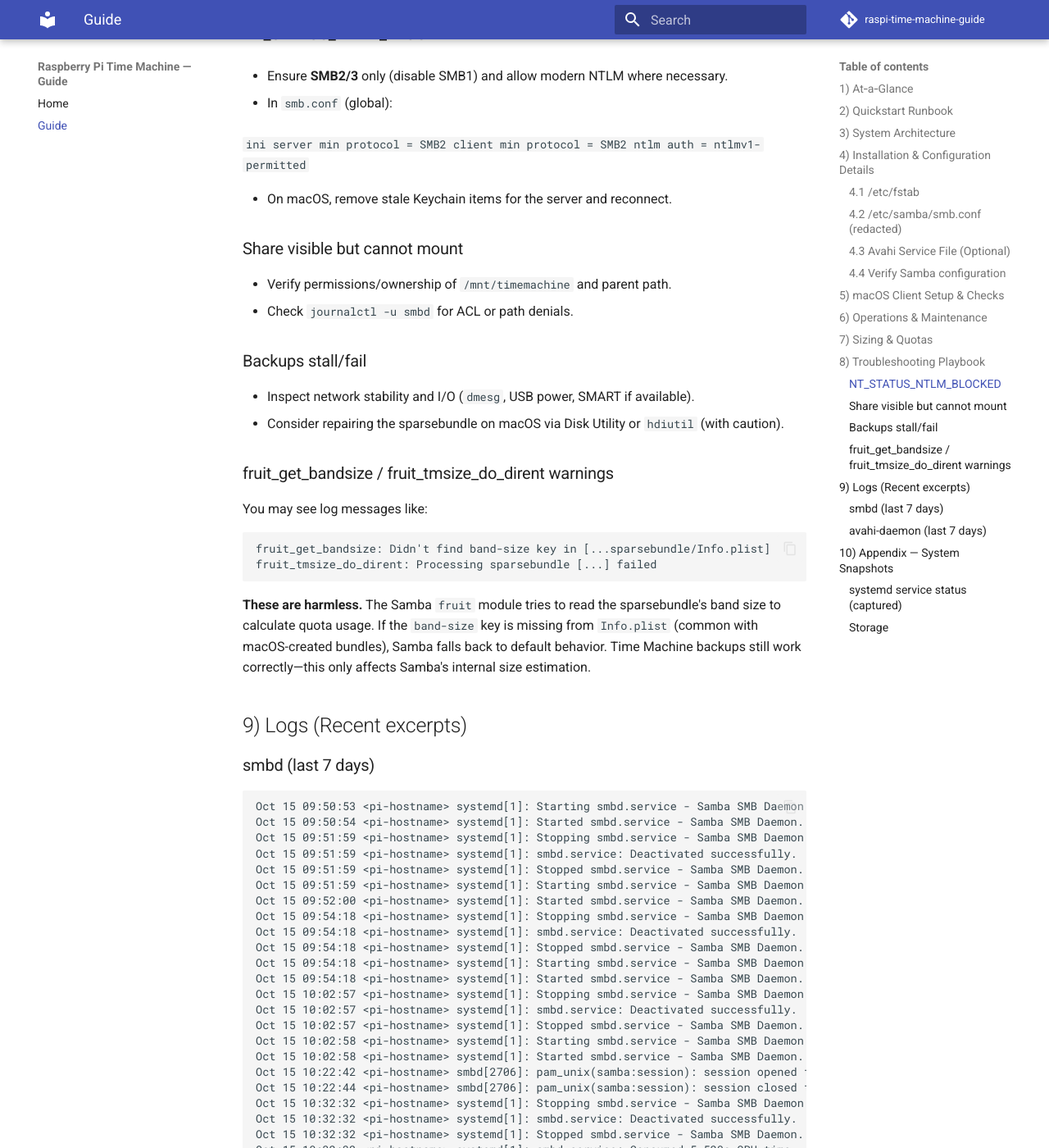
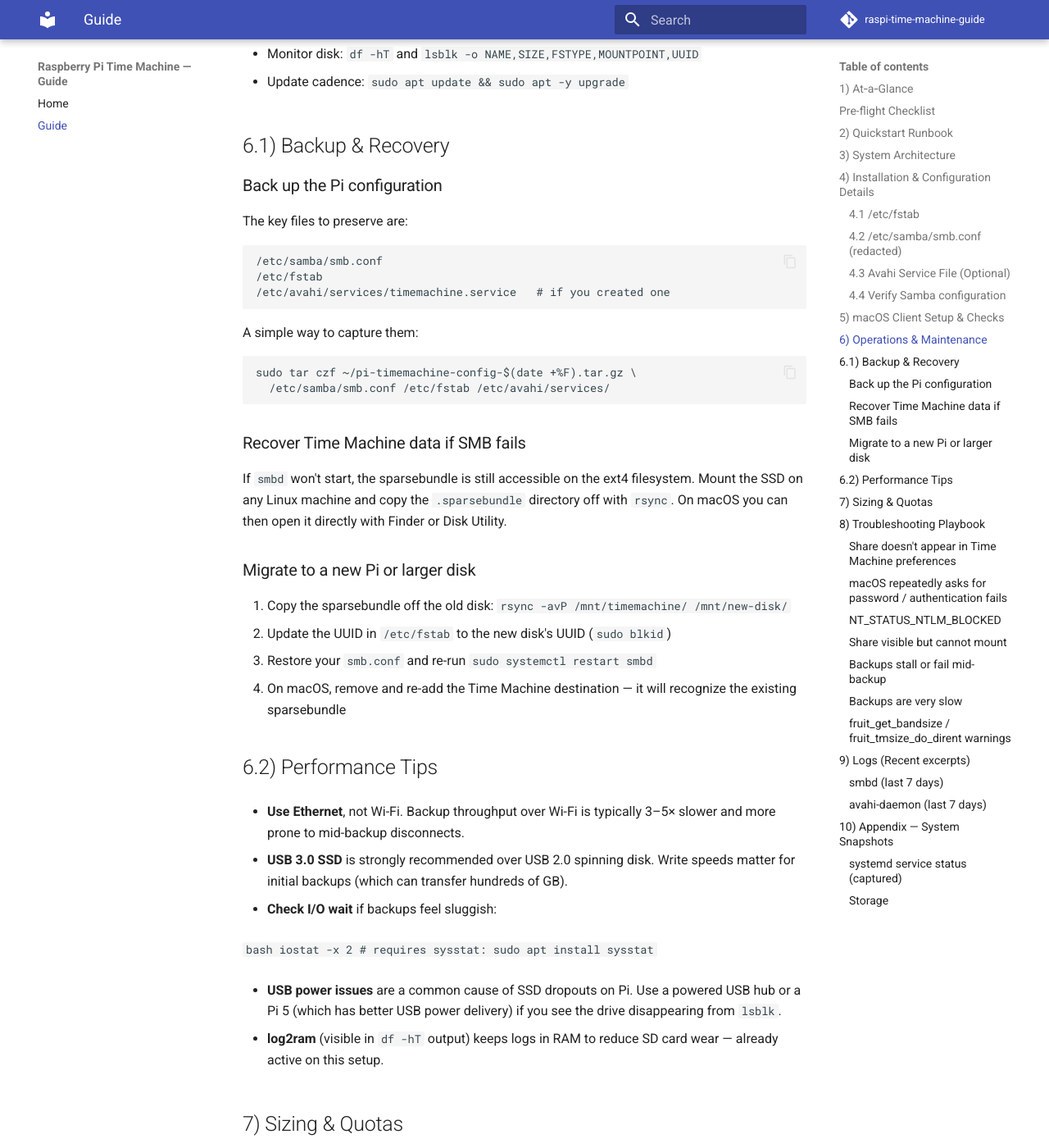
Before and after one commit to sevmorris/raspi-time-machine-guide, an MkDocs documentation site: the page built from docs/RasPi-Time-Machine_Guide.md, in a window 1280 px wide and 1400 px high, scrolled down 6062 px. Shown: the whole window at 82% size. Built offline with MkDocs 1.6.1 and Material for MkDocs 9.7.7, drawn with Linux system fonts in a browser that asks for light colours; comment, search, counter and statistics services are not loaded; some of the changed text lies outside the part shown.

Commit message:
Add pre-flight checklist, backup/recovery, performance tips, and expanded troubleshooting
- Pre-flight checklist with hardware, OS, and macOS version requirements
- Backup/recovery section: config backup, sparsebundle recovery, disk migration
- Performance tips: Ethernet, USB 3.0, iostat, USB power issues, log2ram note
- New troubleshooting scenarios: share not appearing in TM prefs, repeated
  password prompts, slow backups, sparsebundle repair
- Clarified existing troubleshooting entries with specific commands

Co-Authored-By: Claude Sonnet 4.6 <noreply@anthropic.com>

````diff
--- a/docs/RasPi-Time-Machine_Guide.md
+++ b/docs/RasPi-Time-Machine_Guide.md
@@ -14,6 +14,17 @@
 
 - **Quota (fruit:time machine max size):** `800G`
 
+
+## Pre-flight Checklist
+
+Before starting, confirm:
+
+- [ ] Raspberry Pi is running Debian 12 (bookworm) or later
+- [ ] Pi is connected via **Ethernet** (Wi-Fi works but is slower and less reliable for backups)
+- [ ] USB SSD is connected and visible in `lsblk`
+- [ ] USB SSD has enough space — typical guidance is 1.5–2× the size of the Mac's storage
+- [ ] macOS 10.15 (Catalina) or later (SMB3 + Time Machine over SMB is well-supported from Catalina onward)
+- [ ] You know the username that will own the share
 
 
 ## 2) Quickstart Runbook
@@ -300,6 +311,54 @@ TimeMachine
 - Update cadence: `sudo apt update && sudo apt -y upgrade`
 
 
+## 6.1) Backup & Recovery
+
+### Back up the Pi configuration
+
+The key files to preserve are:
+
+```bash
+/etc/samba/smb.conf
+/etc/fstab
+/etc/avahi/services/timemachine.service   # if you created one
+```
+
+A simple way to capture them:
+
+```bash
+sudo tar czf ~/pi-timemachine-config-$(date +%F).tar.gz \
+  /etc/samba/smb.conf /etc/fstab /etc/avahi/services/
+```
+
+### Recover Time Machine data if SMB fails
+
+If `smbd` won't start, the sparsebundle is still accessible on the ext4 filesystem. Mount the SSD on any Linux machine and copy the `.sparsebundle` directory off with `rsync`. On macOS you can then open it directly with Finder or Disk Utility.
+
+### Migrate to a new Pi or larger disk
+
+1. Copy the sparsebundle off the old disk: `rsync -avP /mnt/timemachine/ /mnt/new-disk/`
+2. Update the UUID in `/etc/fstab` to the new disk's UUID (`sudo blkid`)
+3. Restore your `smb.conf` and re-run `sudo systemctl restart smbd`
+4. On macOS, remove and re-add the Time Machine destination — it will recognize the existing sparsebundle
+
+
+## 6.2) Performance Tips
+
+- **Use Ethernet**, not Wi-Fi. Backup throughput over Wi-Fi is typically 3–5× slower and more prone to mid-backup disconnects.
+
+- **USB 3.0 SSD** is strongly recommended over USB 2.0 spinning disk. Write speeds matter for initial backups (which can transfer hundreds of GB).
+
+- **Check I/O wait** if backups feel sluggish:
+
+  ```bash
+  iostat -x 2    # requires sysstat: sudo apt install sysstat
+  ```
+
+- **USB power issues** are a common cause of SSD dropouts on Pi. Use a powered USB hub or a Pi 5 (which has better USB power delivery) if you see the drive disappearing from `lsblk`.
+
+- **log2ram** (visible in `df -hT` output) keeps logs in RAM to reduce SD card wear — already active on this setup.
+
+
 ## 7) Sizing & Quotas
 
 - Typical guidance: set Time Machine max size to **70–90%** of the dedicated disk.
@@ -308,6 +367,21 @@ TimeMachine
 
 
 ## 8) Troubleshooting Playbook
+
+### Share doesn't appear in Time Machine preferences
+
+1. Confirm Avahi is running: `systemctl status avahi-daemon`
+2. Confirm Samba is advertising as a Time Machine target — check that `fruit:time machine = yes` is set in the `[TimeMachine]` share section.
+3. On macOS, try connecting manually first (Finder → Go → Connect to Server → `smb://<pi-hostname>/TimeMachine`), then check System Settings → Time Machine.
+4. If mDNS discovery is unreliable on your network, connect by IP instead: `smb://<LAN_IP>/TimeMachine`.
+
+
+### macOS repeatedly asks for password / authentication fails
+
+- Remove stale Keychain entries: open **Keychain Access**, search for the Pi hostname, delete any matching items, then reconnect.
+- Verify the SMB user exists and password is set: `sudo pdbedit -L` should list `<username>`.
+- Confirm `valid users = <username>` in `smb.conf` matches the account name exactly.
+
 
 ### NT_STATUS_NTLM_BLOCKED
 
@@ -325,13 +399,36 @@ TimeMachine
 
 
 ### Share visible but cannot mount
-- Verify permissions/ownership of `/mnt/timemachine` and parent path.
+
+- Verify permissions/ownership of `/mnt/timemachine`:
+
+  ```bash
+  ls -la /mnt/timemachine    # should be owned by <username>
+  ```
+
+- Confirm the SSD is actually mounted: `mount | grep /mnt/timemachine`
 - Check `journalctl -u smbd` for ACL or path denials.
 
 
-### Backups stall/fail
-- Inspect network stability and I/O (`dmesg`, USB power, SMART if available).
-- Consider repairing the sparsebundle on macOS via Disk Utility or `hdiutil` (with caution).
+### Backups stall or fail mid-backup
+
+- Check network stability: a wired connection is strongly preferred.
+- Check USB: run `dmesg | grep -i usb` for power or reset errors. A powered USB hub can help on Pi 4.
+- Check SMART health if available: `sudo smartctl -a /dev/sda` (requires `smartmontools`).
+- If the sparsebundle is corrupted, repair it on macOS:
+
+  ```bash
+  hdiutil repair /Volumes/TimeMachine/<ComputerName>.sparsebundle
+  ```
+
+  Or open Disk Utility, select the sparsebundle, and run First Aid.
+
+
+### Backups are very slow
+
+- Confirm you're on Ethernet, not Wi-Fi.
+- Check disk I/O: `iostat -x 2` — high `%util` on `sda` suggests the SSD is the bottleneck.
+- First backup is always slow (full copy); subsequent backups are incremental and much faster.
 
 
 ### fruit_get_bandsize / fruit_tmsize_do_dirent warnings
@@ -342,7 +439,7 @@ fruit_get_bandsize: Didn't find band-size key in [...sparsebundle/Info.plist]
 fruit_tmsize_do_dirent: Processing sparsebundle [...] failed
 ```
 
-**These are harmless.** The Samba `fruit` module tries to read the sparsebundle's band size to calculate quota usage. If the `band-size` key is missing from `Info.plist` (common with macOS-created bundles), Samba falls back to default behavior. Time Machine backups still work correctly—this only affects Samba's internal size estimation.
+**These are harmless and do not affect backups.** The Samba `fruit` module tries to read the sparsebundle's band size to calculate quota usage. If the `band-size` key is missing from `Info.plist` (common with macOS-created bundles), Samba falls back to default behavior. Time Machine backups still work correctly — this only affects Samba's internal size estimation.
 
 
 ## 9) Logs (Recent excerpts)
````
